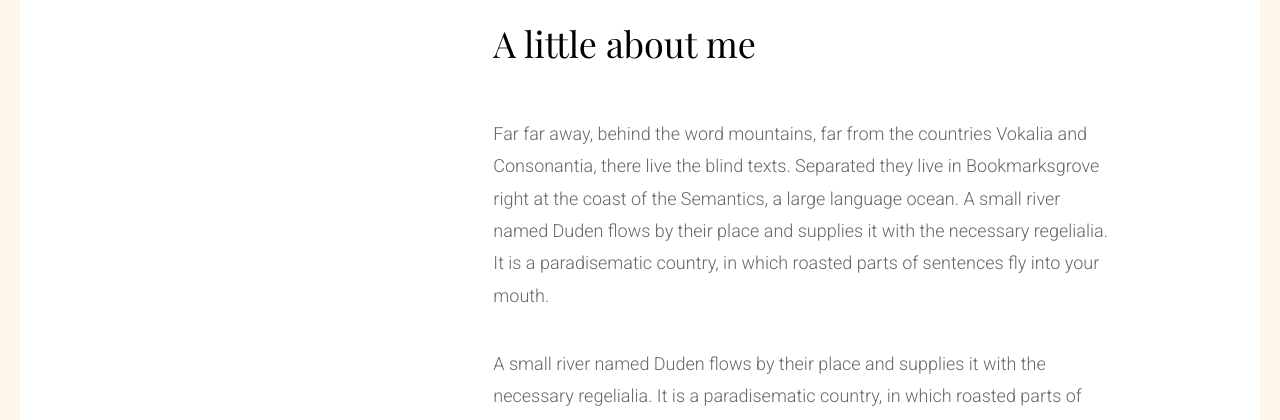
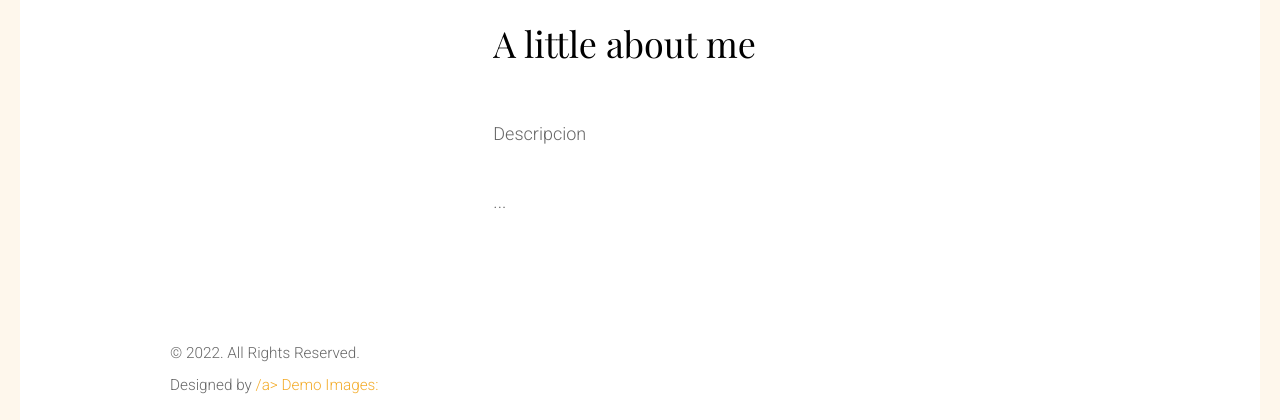
Before and after one commit to EGuaita00/Portafolio, a plain HTML site: page about.html in a window 1280 px wide. Shown: the part 830-1250 px from the top of the page. Drawn offline with nearby package versions, Linux system fonts and the light colour scheme; files whose address does not match are found by name; a web font is replaced by a local one.

Commit message:
Update about.html
about

```diff
--- a/about.html
+++ b/about.html
@@ -7,22 +7,19 @@
 	<head>
 	<meta charset="utf-8">
 	<meta http-equiv="X-UA-Compatible" content="IE=edge">
-	<title>Epic &mdash; Fully Responsive Free HTML5 Bootstrap Website Template by FREEHTML5.co</title>
+	<title>Edgar Guaita Desing</title>
 	<meta name="viewport" content="width=device-width, initial-scale=1">
-	<meta name="description" content="Free HTML5 Template by FREEHTML5.CO" />
+	<meta name="description" content="HTML5 Template by " />
 	<meta name="keywords" content="free html5, free template, free bootstrap, website template, html5, css3, mobile first, responsive" />
-	<meta name="author" content="FREEHTML5.CO" />
+	<meta name="author" content="" />
 
   <!--
 	//////////////////////////////////////////////////////
 
-	FREE HTML5 TEMPLATE
-	DESIGNED & DEVELOPED by FREEHTML5.CO
+	HTML5 TEMPLATE
+	DESIGNED & DEVELOPED by
 
-	Website: 		http://freehtml5.co/
-	Email: 			info@freehtml5.co
-	Twitter: 		http://twitter.com/fh5co
-	Facebook: 		https://www.facebook.com/fh5co
+	Email:
 
 	//////////////////////////////////////////////////////
 	 -->
@@ -92,18 +89,18 @@
 
 
 			<figure class="fh5co-img">
-				<img src="images/single_1.jpg" alt="Free HTML5 Website Template" class="img-responsive animate-box">
+				<img src="images/single_1.jpg" alt="HTML5 Website Template" class="img-responsive animate-box">
 			</figure>
 
 			<div class="row">
 				<div class="col-md-8 col-md-push-4 fh5co-heading">
 					<h1>A little about me</h1>
-					<p>Far far away, behind the word mountains, far from the countries Vokalia and Consonantia, there live the blind texts. Separated they live in Bookmarksgrove right at the coast of the Semantics, a large language ocean. A small river named Duden flows by their place and supplies it with the necessary regelialia. It is a paradisematic country, in which roasted parts of sentences fly into your mouth.</p>
-					<p>A small river named Duden flows by their place and supplies it with the necessary regelialia. It is a paradisematic country, in which roasted parts of sentences fly into your mouth.</p>
+					<p>Descripcion</p>
+					<p>...</p>
 				</div>
 			</div>
 			<div id="fh5co-footer">
-				<p><small>&copy; 2016 Epic. All Rights Reserved. <br> Designed by <a href="http://freehtml5.co/" target="_blank">FreeHTML5.co</a> Demo Images: <a href="http://unsplash.com/" target="_blank">Unsplash</a></small></p>
+				<p><small>&copy; 2022. All Rights Reserved. <br> Designed by <a href="" target="_blank">/a> Demo Images: <a href="" target="_blank"></a></small></p>
 				<ul class="fh5co-social">
 					<li><a href="#"><i class="icon-twitter-with-circle"></i></a></li>
 					<li><a href="#"><i class="icon-facebook-with-circle"></i></a></li>
```
